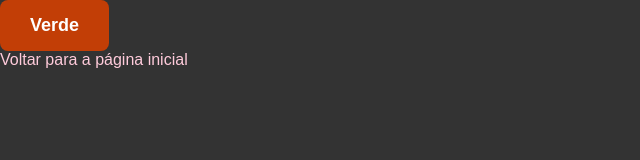
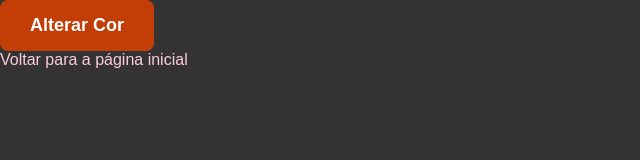
Before and after one commit to Andreryuu/ExtraClasse-Ux-e-Desenvolvimento-Web, a plain HTML site: page pag2.html in a window 1280 px wide. Shown: the whole page, without its empty margins (0-640 px from the left). Drawn offline with Linux system fonts and the light colour scheme.

Commit message:
Alterando nome do botao no html 2

```diff
--- a/pag2.html
+++ b/pag2.html
@@ -9,7 +9,7 @@
 </head>
 <body>
 
-    <button id="meu-botao">Verde</button>
+    <button id="meu-botao">Alterar Cor</button>
 
     <br> <a href="index.html">Voltar para a página inicial</a>
 
```
